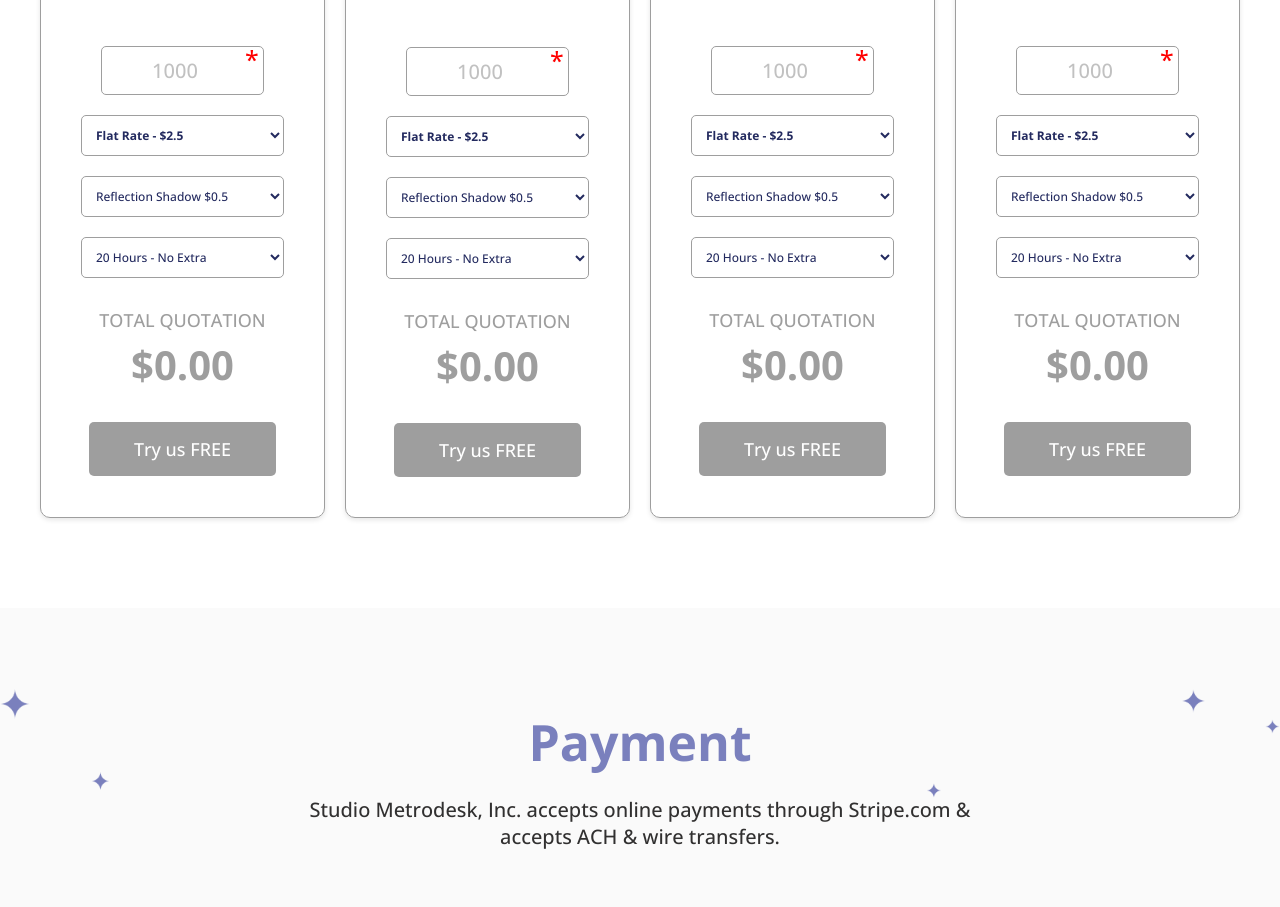
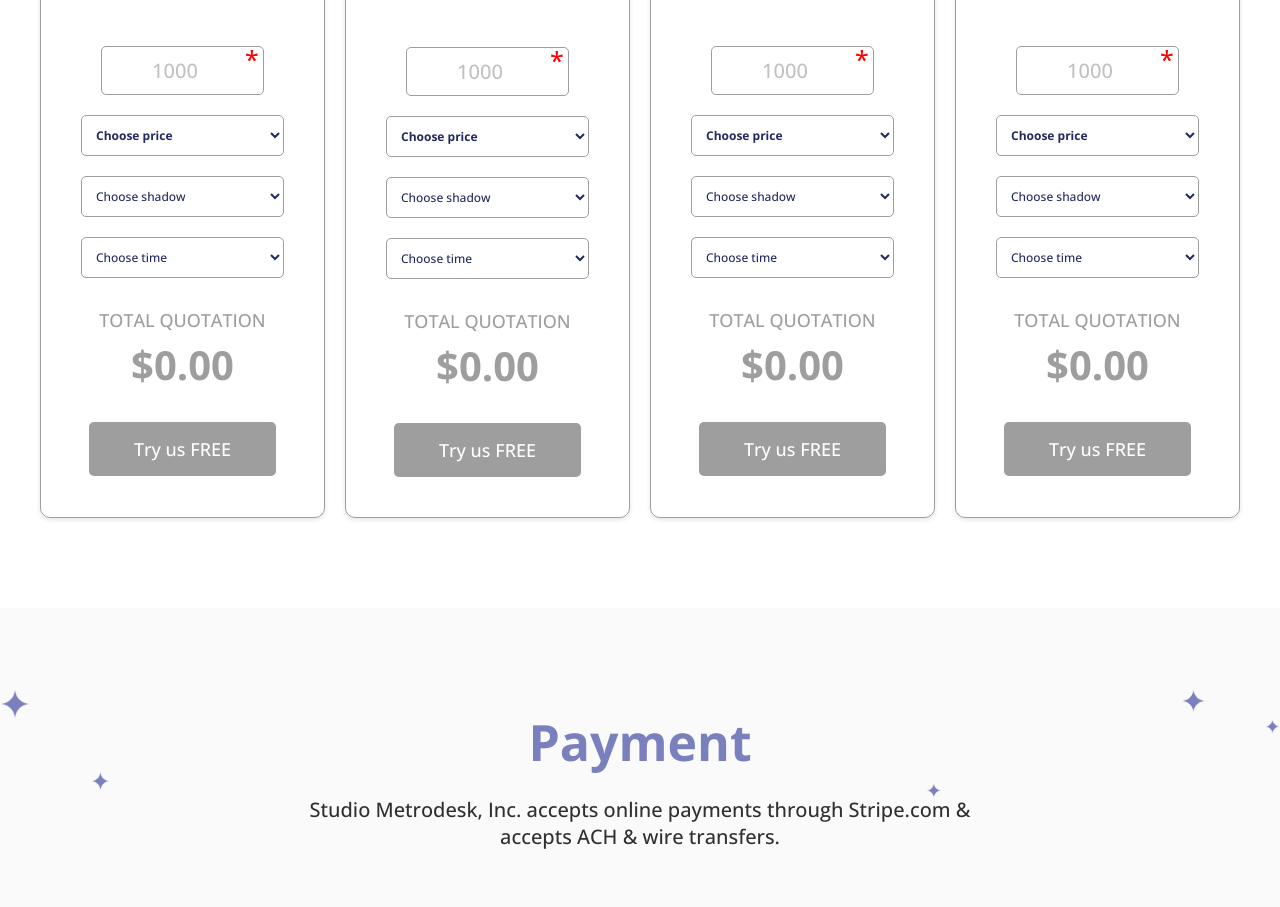
Before and after one commit to Jahidshakil60/studio-metro-desk, a plain HTML site: page price_page.html in a window 1280 px wide. Shown: the part 1046-1953 px from the top of the page. Drawn offline with nearby package versions, Linux system fonts and the light colour scheme; files whose address does not match are found by name.

Commit message:
Now there is Default option inside the select field

```diff
--- a/CSS/price_page.css
+++ b/CSS/price_page.css
@@ -53,12 +53,13 @@
 .calculator:hover{
   box-shadow: 0px 0px 25px rgba(0, 0, 0, 0.15);
   background: #F2F2FD;
+  color: var(--primary-color);
 }
-.calculator:hover .calculator__form-total-quotation{
-  color: #252E63;
-}
-.calculator:hover .calculator__unit-price {
-  color: #252E63;
+
+.calculator-active {
+  box-shadow: 0px 0px 25px rgba(0, 0, 0, 0.15);
+  background: #F2F2FD;
+  color: var(--primary-color);
 }
 
 .calculator__header {
@@ -72,10 +73,6 @@
   font-size: 14px;
 }
 
-/* .unit-price-text {
-    font-size: 72px;
-    font-weight: 800;
-} */
 .calculator__unit-price {
   margin-top: 20px;
   margin-bottom: 50px;
@@ -137,6 +134,10 @@
 .calculator__form-select option {
   color: var(--primary-color);
 }
+/* .calculator__form-select option[hidden] {
+  color: aqua;
+
+} */
 .calculator__form .select--bold {
   font-weight: bold;
 }
--- a/price_page.html
+++ b/price_page.html
@@ -35,7 +35,7 @@
           <div class="estimation-calculator__header-divider"></div>
         </div>
         <div class="calculators__wrapper">
-          <div id="clippingPathFormWrap" class="calculator calculator__clipping-path">
+          <div onfocus="testFunc()" id="clippingPathFormWrap" class="calculator calculator__clipping-path">
             <div class="calculator__header">
               <h3>Clipping Path Service</h3>
               <p>Hand Made service</p>
@@ -65,19 +65,22 @@
                   <p class="quantity__required-mark">*</p>
                 </div>
                 <select onchange="calculatePrice('clippingPathForm')" name="rate" id="rate" class="calculator__form-select select--bold">
+                  <option value="" disabled selected hidden>Choose price</option>
                   <option value="1">Basic - $1</option>
-                  <option selected value="2.5">Flat Rate - $2.5</option>
+                  <option value="2.5">Flat Rate - $2.5</option>
                   <option value="5">Medium - $5</option>
                   <option value="10">Complex - $10</option>
                   <option value="16">Super Complex - $16</option>
                 </select>
                 <select onchange="calculatePrice('clippingPathForm')" name="service" id="service" class="calculator__form-select">
+                  <option value="" disabled selected hidden>Choose shadow</option>
                   <option value="0.5">Drop Shadow $0.5</option>
                   <option value="0.5">Custom Shadow $0.5</option>
-                  <option selected value="0.5">Reflection Shadow $0.5</option>
+                  <option value="0.5">Reflection Shadow $0.5</option>
                   <option value="0.5">Keep Shadow $0.5</option>
                 </select>
                 <select onchange="calculatePrice('clippingPathForm')" name="time" id="service" class="calculator__form-select">
+                  <option value="" disabled selected hidden>Choose time</option>
                   <option value="0">20 Hours - No Extra</option>
                   <option value="70">10 Hours - 70% Extra</option>
                   <option value="200">4 Hours - 200% Extra</option>
@@ -124,19 +127,22 @@
                   <p class="quantity__required-mark">*</p>
                 </div>
                 <select onchange="calculatePrice('multiClippingPathForm')" name="rate" id="rate" class="calculator__form-select select--bold">
+                  <option value="" disabled selected hidden>Choose price</option>
                   <option value="1">Basic - $1</option>
-                  <option selected value="2.5">Flat Rate - $2.5</option>
+                  <option value="2.5">Flat Rate - $2.5</option>
                   <option value="5">Medium - $5</option>
                   <option value="10">Complex - $10</option>
                   <option value="16">Super Complex - $16</option>
                 </select>
                 <select onchange="calculatePrice('multiClippingPathForm')" name="service" id="service" class="calculator__form-select">
+                  <option value="" disabled selected hidden>Choose shadow</option>
                   <option value="0.5">Drop Shadow $0.5</option>
                   <option value="0.5">Custom Shadow $0.5</option>
-                  <option selected value="0.5">Reflection Shadow $0.5</option>
+                  <option value="0.5">Reflection Shadow $0.5</option>
                   <option value="0.5">Keep Shadow $0.5</option>
                 </select>
                 <select onchange="calculatePrice('multiClippingPathForm')" name="time" id="service" class="calculator__form-select">
+                  <option value="" disabled selected hidden>Choose time</option>
                   <option value="0">20 Hours - No Extra</option>
                   <option value="70">10 Hours - 70% Extra</option>
                   <option value="200">4 Hours - 200% Extra</option>
@@ -183,19 +189,22 @@
                   <p class="quantity__required-mark">*</p>
                 </div>
                 <select onchange="calculatePrice('ghostMannequinForm')" name="rate" id="rate" class="calculator__form-select select--bold">
+                  <option value="" disabled selected hidden>Choose price</option>
                   <option value="1">Basic - $1</option>
-                  <option selected value="2.5">Flat Rate - $2.5</option>
+                  <option value="2.5">Flat Rate - $2.5</option>
                   <option value="5">Medium - $5</option>
                   <option value="10">Complex - $10</option>
                   <option value="16">Super Complex - $16</option>
                 </select>
                 <select onchange="calculatePrice('ghostMannequinForm')" name="service" id="service" class="calculator__form-select">
+                  <option value="" disabled selected hidden>Choose shadow</option>
                   <option value="0.5">Drop Shadow $0.5</option>
                   <option value="0.5">Custom Shadow $0.5</option>
-                  <option selected value="0.5">Reflection Shadow $0.5</option>
+                  <option value="0.5">Reflection Shadow $0.5</option>
                   <option value="0.5">Keep Shadow $0.5</option>
                 </select>
                 <select onchange="calculatePrice('ghostMannequinForm')" name="time" id="service" class="calculator__form-select">
+                  <option value="" disabled selected hidden>Choose time</option>
                   <option value="0">20 Hours - No Extra</option>
                   <option value="70">10 Hours - 70% Extra</option>
                   <option value="200">4 Hours - 200% Extra</option>
@@ -242,19 +251,22 @@
                   <p class="quantity__required-mark">*</p>
                 </div>
                 <select onchange="calculatePrice('photoRetouchingForm')" name="rate" id="rate" class="calculator__form-select select--bold">
+                  <option value="" disabled selected hidden>Choose price</option>
                   <option value="1">Basic - $1</option>
-                  <option selected value="2.5">Flat Rate - $2.5</option>
+                  <option value="2.5">Flat Rate - $2.5</option>
                   <option value="5">Medium - $5</option>
                   <option value="10">Complex - $10</option>
                   <option value="16">Super Complex - $16</option>
                 </select>
                 <select onchange="calculatePrice('photoRetouchingForm')" name="service" id="service" class="calculator__form-select">
+                  <option value="" disabled selected hidden>Choose shadow</option>
                   <option value="0.5">Drop Shadow $0.5</option>
                   <option value="0.5">Custom Shadow $0.5</option>
-                  <option selected value="0.5">Reflection Shadow $0.5</option>
+                  <option value="0.5">Reflection Shadow $0.5</option>
                   <option value="0.5">Keep Shadow $0.5</option>
                 </select>
                 <select onchange="calculatePrice('photoRetouchingForm')" name="time" id="service" class="calculator__form-select">
+                  <option value="" disabled selected hidden>Choose time</option>
                   <option value="0">20 Hours - No Extra</option>
                   <option value="70">10 Hours - 70% Extra</option>
                   <option value="200">4 Hours - 200% Extra</option>
```
Also changed, not shown: js/price_page.js (+12 -0 lines).
